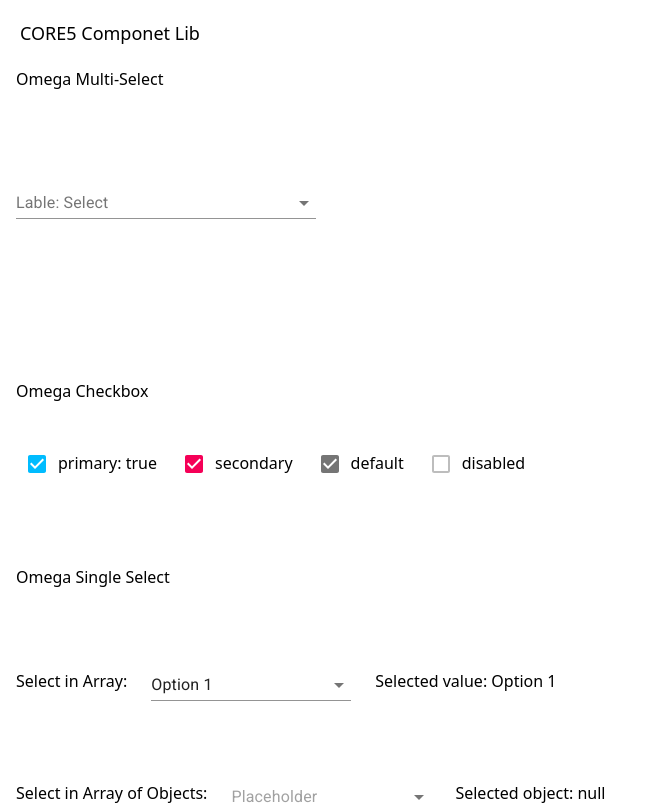
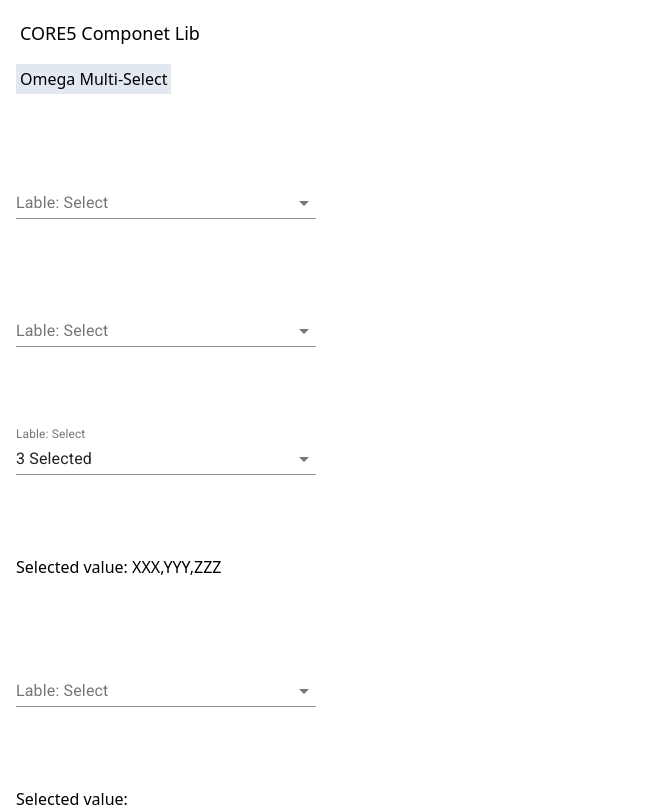
Before and after one commit to volcanohong/react-lib, a React (Create React App) app: page / in a window 1280 px wide. Shown: the top 807 px of the page, without its empty margins (0-651 px from the left). Built offline with nearby package versions, Linux system fonts and the light colour scheme.

Commit message:
select comp update

```diff
--- a/package.json
+++ b/package.json
@@ -41,6 +41,7 @@
     ]
   },
   "devDependencies": {
+    "eslint-plugin-import": "^2.22.0",
     "tailwindcss": "^1.4.6"
   }
 }
--- a/src/App.js
+++ b/src/App.js
@@ -31,32 +31,26 @@ function App() {
     'XXX',
     'YYY',
     'ZZZ'
-  ]
+  ];
 
   const optionsObject = [
-    { id: 1, name: 'Option 10' },
-    { id: 2, name: 'Option 20' },
+    { id: 2, name: 'Option 10' },
+    { id: 1, name: 'Option 20' },
     { id: 3, name: 'Option 30' },
     { id: 4, name: 'Option 40' }
-  ]
-
-  const optionsObjectAll = [
-    { id: 0, name: 'All' },
-    { id: 1, name: 'Option 10' },
-    { id: 2, name: 'Option 20' },
-    { id: 3, name: 'Option 30' },
-    { id: 4, name: 'Option 40' }
-  ]
+  ];
 
   const [value1, setValue1] = React.useState(optionsArray[0]);
   const [value2, setValue2] = React.useState(null);
-
+  const [value3, setValue3] = React.useState(optionsArray.slice(6));
+  const [value4, setValue4] = React.useState([]);
 
   const [checked, setChecked] = React.useState(true);
 
   const handleChange = (event) => {
     setChecked(event.target.checked);
   };
+
 
   return (
     <MuiThemeProvider theme={theme}>
@@ -65,11 +59,28 @@ function App() {
 
         <div className="om-container om-mx-auto om-px-4 om-space-y-20">
           <div className="om-w-full">
-            <span>Omega Multi-Select</span>
+            <span className="om-bg-gray-300 om-p-1">Omega Multi-Select</span>
           </div>
           <div className="om-flex om-flex-row om-space-x-6">
-            <OmMultiSelect lable="Lable: Select" options={optionsObjectAll} field='name'></OmMultiSelect>
+            <OmMultiSelect lable="Lable: Select" options={optionsObject} field='name'></OmMultiSelect>
           </div>
+          <div className="om-flex om-flex-row om-space-x-6">
+            <OmMultiSelect lable="Lable: Select" options={optionsArray} showTags={false}></OmMultiSelect>
+          </div>
+          <div className="om-flex om-flex-row om-space-x-6">
+            <OmMultiSelect lable="Lable: Select" options={optionsArray} value={value3}
+              onChange={(event, values) => {
+                setValue3(values);
+                console.log(values);
+              }} showTags={false}></OmMultiSelect>
+          </div><div>{`Selected value: ${value3 ? `${value3}` : 'null'}`}</div>
+          <div className="om-flex om-flex-row om-space-x-6">
+            <OmMultiSelect lable="Lable: Select" options={optionsObject} value={value4} field='name'
+              onChange={(event, values) => {
+                setValue4(values);
+                console.log(values);
+              }} showTags={false}></OmMultiSelect>
+          </div><div>{`Selected value: ${value4 ? `${value4}` : 'null'}`}</div>
         </div>
 
         <div className="om-flex om-flex-row om-my-20">
@@ -77,7 +88,7 @@ function App() {
 
         <div className="om-container om-mx-auto om-px-4 om-space-y-10">
           <div className="om-w-full">
-            <span>Omega Checkbox</span>
+            <span className="om-bg-gray-300 om-p-1">Omega Checkbox</span>
           </div>
           <div className="om-flex om-flex-row">
             <OmCheckbox checked={checked} onChange={handleChange}></OmCheckbox> <span className="om-mt-2 om-pr-4">primary: {`${checked}`}</span>
@@ -97,7 +108,7 @@ function App() {
 
         <div className="om-container om-mx-auto om-px-4 om-space-y-20">
           <div className="om-w-full">
-            <span>Omega Single Select</span>
+            <span className="om-bg-gray-300 om-p-1">Omega Single Select</span>
           </div>
           <div className="om-flex om-flex-row om-space-x-6">
             <span className="om-px-r-2">Select in Array: </span>
@@ -113,8 +124,9 @@ function App() {
             <span className="om-px-r-2">Select in Array of Objects: </span>
             <OmSingleSelect
               options={optionsObject}
+              value={value2}
               field="name"
-              value={value2}
+              sortingKey="id"
               onChange={(event, value) => {
                 setValue2(value);
               }}
@@ -133,7 +145,7 @@ function App() {
 
         <div className="om-container om-mx-auto om-px-4 om-space-y-8">
           <div className="om-w-full">
-            <span>Omega Buttons</span>
+            <span className="om-bg-gray-300 om-p-1">Omega Buttons</span>
           </div>
           <div className="om-flex om-flex-row om-space-x-6">
             <span>Style 1: Rounded</span>
--- a/src/component/OmMultiSelect.jsx
+++ b/src/component/OmMultiSelect.jsx
@@ -1,86 +1,132 @@
 import React, { useState } from 'react';
+import PropTypes from 'prop-types';
 import { makeStyles } from '@material-ui/core/styles';
 import TextField from '@material-ui/core/TextField';
 import Autocomplete from '@material-ui/lab/Autocomplete';
-import Checkbox from '@material-ui/core/Checkbox';
-import CheckBoxOutlineBlankIcon from '@material-ui/icons/CheckBoxOutlineBlank';
-import CheckBoxIcon from '@material-ui/icons/CheckBox';
+import Chip from '@material-ui/core/Chip';
 import OmCheckbox from './OmCheckbox';
 
 const useStyles = makeStyles({
   root: {
     '&:focus': {
       outline: 'none',
-    },
-  },
-  select: {
-    fontSize: 15,
-    minWidth: 250,
-  },
+    }
+  }
 });
 
 function OmMultiSelect(props) {
   const classes = useStyles();
-  const { lable, options, width, field, placeholder, ...others } = props;
-  // const minWidth = width ? width : 200; // now working
-  let minWidth = 300;
-  // console.log(value);
+  const { className, color, lable, options, width, field, placeholder, limitTags, showTags, ...others } = props;
 
+  const getOptLabel = (opt) => {
+    return opt[field] || opt;
+  };
   //array of objects can cause unmatch of value and option, which generates lots of warnings
   const handleObjectMatch = (opt, val) => {
     if (field) {
       return opt[field] === val[field];
     }
     return opt === val;
-  }
+  };
 
+  const checkboxStyle = {
+    marginLeft: -10,
+    paddingLeft: 0,
+    color: 'grey'
+  };
+  const listItemStyle = {
+    color: 'grey'
+  };
 
-  const icon = <CheckBoxOutlineBlankIcon fontSize="small" />;
-  const checkedIcon = <CheckBoxIcon fontSize="small" />;
-  const [selectedValue] = useState([]);
+  const handleRenderTags = showTags ? (values, getTagProps) => {
+    return values.map((opt, idx) => (
+      <Chip {...getTagProps({ idx })} key={idx} label={getOptLabel(opt)} />
+    ));
+  } : (values, getTagProps) => {
+    if (values.length <= limitTags) {
+      let tags = values.map((opt, idx) => (
+        getOptLabel(opt)
+      ));
+      return intersep(tags, ", ");
+    }
+    return values.length + ' Selected';
+  };
+
+  const handleRenderOption = (opt, state) => {
+    return (
+      <React.Fragment>
+        <OmCheckbox
+          color={color}
+          checked={state.selected}
+        />
+        <span style={listItemStyle}>{getOptLabel(opt)}</span>
+      </React.Fragment>
+    );
+  };
+
+  const handleRenderInput = (params) => (
+    <TextField
+      label={lable}
+      placeholder={placeholder}
+      {...params}
+      fullWidth
+    />
+  );
+
   return (
-    <div className={props.className}>
+    <div className={className}>
       <Autocomplete
         multiple
         disableCloseOnSelect
-        limitTags={0}
+        limitTags={limitTags}
         options={options}
-        getOptionLabel={(option) => field ? option[field] : option}
+        getOptionLabel={opt => getOptLabel(opt)}
         getOptionSelected={handleObjectMatch}
-        style={{ width: minWidth }}
-        ListboxProps={{ style: { maxHeight: 250, overflow: 'auto' } }}
-        // autoHighlight
-        // autoComplete
-        // autoSelect
-        renderOption={(option, state) => {
-          const idx = selectedValue.findIndex(
-            opt => opt[field].toLowerCase() === 'All' || opt.toLowerCase === 'All'
-          );
-          if (idx > -1) {
-            state.selected = true;
+        style={{ width: width }}
+        ListboxProps={{
+          style: {
+            maxHeight: 200,
+            overflow: 'auto',
+            boxShadow: '0 10px 20px rgba(0,0,0,0.19), 0 6px 6px rgba(0,0,0,0.23)'
           }
-          return (
-            <React.Fragment>
-              <OmCheckbox
-                style={{ marginLeft: 0, paddingLeft: 0, color: 'grey' }}
-                checked={state.selected}
-              />
-              <span style={{ color: 'grey' }}>{field ? option[field] : option}</span>
-            </React.Fragment>
-          );
         }}
-        renderInput={(params) => (
-          <TextField
-            style={{ maxHeight: 50 }}
-            label={lable}
-            placeholder={placeholder}
-            {...params}
-          />
-        )}
+        renderTags={handleRenderTags}
+        renderOption={handleRenderOption}
+        renderInput={handleRenderInput}
         {...others}
       />
     </div>
   );
 }
 
+function intersep(arr, sep) {
+  if (arr.length === 0) {
+    return [];
+  }
+  return arr.slice(1).reduce(function (str, x, i) {
+    return str.concat([sep, x]);
+  }, [arr[0]]);
+}
+
+OmMultiSelect.propTypes = {
+  lable: PropTypes.string,
+  placeholder: PropTypes.string,
+  className: PropTypes.string,
+  color: PropTypes.string,
+  options: PropTypes.array,
+  field: PropTypes.string,
+  width: PropTypes.number,
+  limitTags: PropTypes.number,
+  showTags: PropTypes.bool,
+  diabled: PropTypes.bool
+};
+
+OmMultiSelect.defaultProps = {
+  options: [],
+  color: 'primary',
+  width: 300,
+  limitTags: 1,
+  showTags: true
+};
+
 export default React.memo(OmMultiSelect);
--- a/src/component/OmSingleSelect.jsx
+++ b/src/component/OmSingleSelect.jsx
@@ -9,28 +9,24 @@ const useStyles = makeStyles({
     '&:focus': {
       outline: 'none',
     }
-  },
-  listboxProp: {
-    maxHeight: 200,
-    overflow: 'auto',
-    boxShadow: '0 10px 20px rgba(0,0,0,0.19), 0 6px 6px rgba(0,0,0,0.23)'
   }
 });
 
 function OmSingleSelect(props) {
   const classes = useStyles();
-  const { lable, options, width, field, placeholder, ...others } = props;
-
+  const { className, lable, options, value, sortingKey, field, width, placeholder, ...others } = props;
+  // const defValue = value ? value : getDefValue(options, sortingKey);
+  const defValue = value;
   //Note: array of objects can cause unmatch between value and option, and show a lot of warnings
   const handleObjectMatch = (opt, val) => {
     if (field) {
       return opt[field] === val[field];
     }
     return opt === val;
-  }
+  };
 
   return (
-    <div className={props.className}>
+    <div className={className}>
       <Autocomplete
         options={options}
         getOptionLabel={(option) => field ? option[field] : option}
@@ -39,8 +35,13 @@ function OmSingleSelect(props) {
         autoHighlight
         autoComplete
         autoSelect
+        value={defValue}
         ListboxProps={{
-          classes: { root: classes.listboxProp }
+          style: {
+            maxHeight: 200,
+            overflow: 'auto',
+            boxShadow: '0 10px 20px rgba(0,0,0,0.19), 0 6px 6px rgba(0,0,0,0.23)'
+          }
         }}
         renderOption={(option) => {
           return (
@@ -63,12 +64,23 @@ function OmSingleSelect(props) {
   );
 }
 
+function getDefValue(options, key) {
+  if (!options.length) {
+    return null;
+  }
+  if (!!key) {
+    options.sort((a, b) => (a[key] > b[key]) ? 1 : -1);
+  }
+  return options[0];
+}
+
 OmSingleSelect.propTypes = {
   lable: PropTypes.string,
   placeholder: PropTypes.string,
   className: PropTypes.string,
   options: PropTypes.array,
-  field: PropTypes.string,
+  sortingKey: PropTypes.string, // sortingKey: field for sorting,
+  field: PropTypes.string, //field: field for display
   width: PropTypes.number,
   diabled: PropTypes.bool
 };
```
Also changed, not shown: 1 other file (tests, documents, lock files or other folders).
